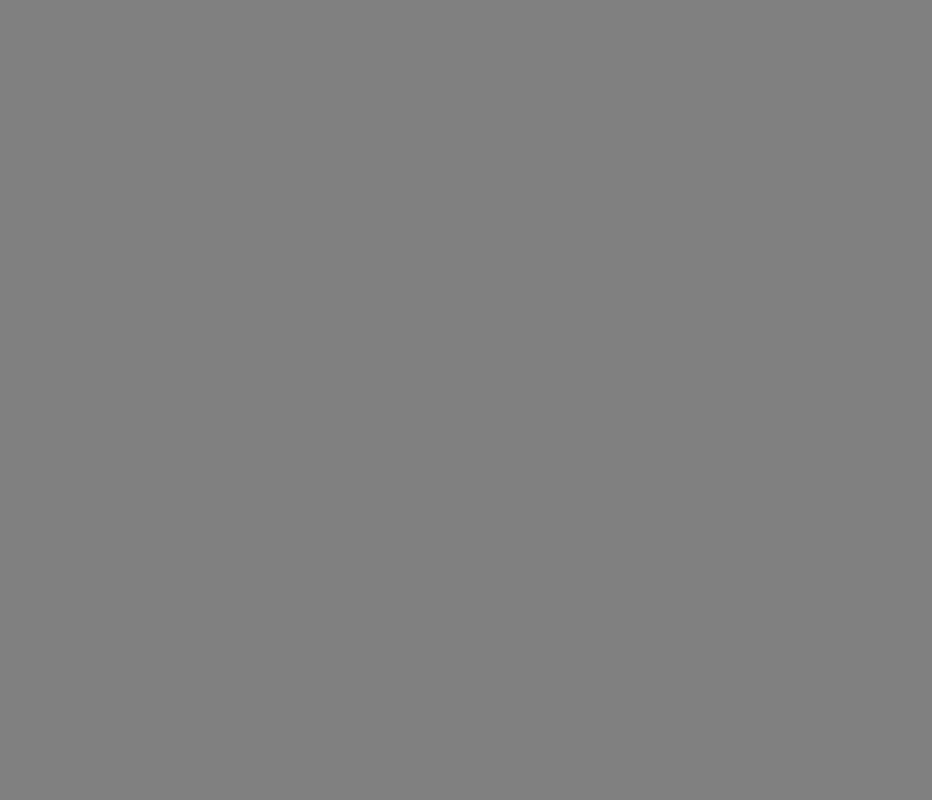
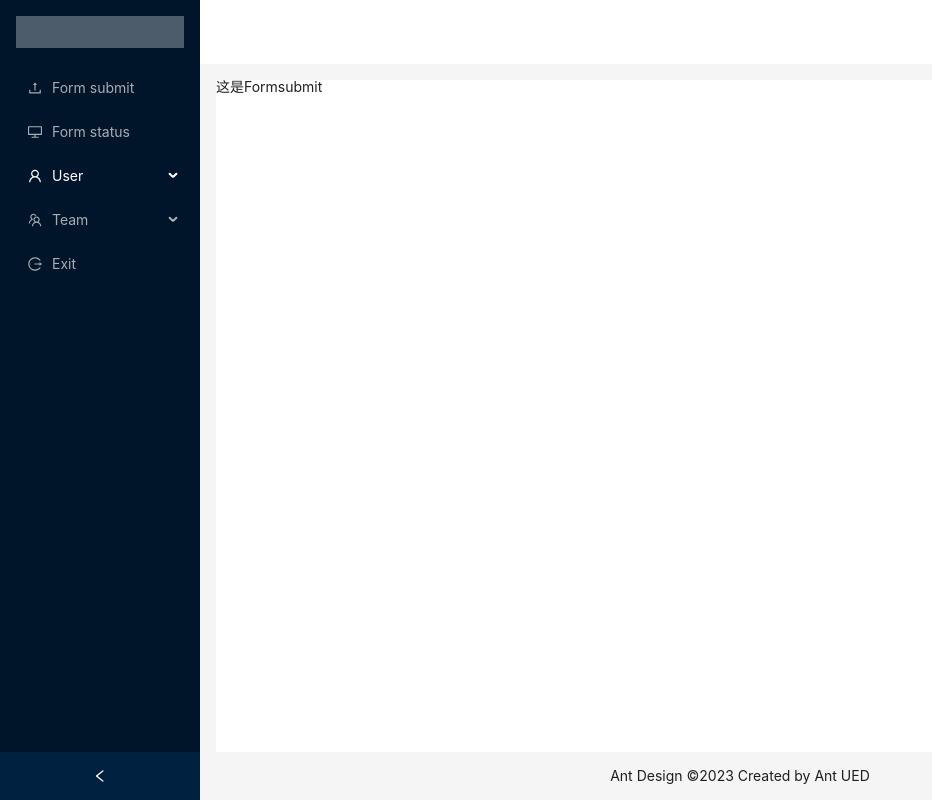
Before and after one commit to CatinUshuaia/My-second-management-system, a React (Vite) app: page /formsubmit in a window 1280 px wide. Before the commit this address had no page. Shown: the whole page, without its empty margins (0-932 px from the left). Built offline with nearby package versions, Linux system fonts and the light colour scheme.

Commit message:
Add files via upload
This is up to 24, realized router

```diff
--- a/src/assets/styles/global.scss
+++ b/src/assets/styles/global.scss
@@ -9,3 +9,9 @@ img{
     //禁止拖动图片
     -webkit-user-drag: none;
 }
+
+.demo-logo-vertical{
+    height:32px;
+    margin:16px;
+    background:rgba(255,255,255,0.3);
+}
--- a/src/router/index.tsx
+++ b/src/router/index.tsx
@@ -1,8 +1,19 @@
 import React,{lazy} from "react"
 import Home from "../views/Home"
 
-const About = lazy(() => import("../views/About"))
-const Other = lazy(() => import("../views/Other"))
+import {
+    LoadingOutlined,
+} from '@ant-design/icons';
+
+const Formsubmit = lazy(() => import("../views/Formsubmit"))
+const Formstatus = lazy(() => import("../views/Formstatus"))
+const Settings = lazy(() => import("../views/Settings"))
+const Password = lazy(() => import("../views/Password"))
+const Remarks = lazy(() => import("../views/Remarks"))
+const IOT = lazy(() => import("../views/IOT"))
+const MIT = lazy(() => import("../views/MIT"))
+const Exit = lazy(() => import("../views/Exit"))
+
 //懒加载模式
 
 // Navigate 重定向组件
@@ -12,7 +23,7 @@ import { Navigate } from "react-router-dom"
 //懒加载模式组件的写法，外面需要套一层Loading的提示加载组件
 
 function withLoadingComponent(comp:JSX.Element) {
-    return (<React.Suspense fallback={<div>Loading...</div>} >
+    return (<React.Suspense fallback={<LoadingOutlined  />} >
         {comp}
     </React.Suspense >);
 }
@@ -20,22 +31,61 @@ function withLoadingComponent(comp:JSX.Element) {
 const routes = [
     {
         path: "/", //重定向到home
-        element: <Navigate to="/home" />
+        element: <Navigate to="/settings" />
     },
 
     {
-        path: "/home",
-        element: <Home />
+        path: "/", //重定向到home
+        element: <Home />,
+        children: [
+            {
+            path: "/formsubmit",
+            element: withLoadingComponent(<Formsubmit />)
+            },
+
+            {
+                path: "/Formstatus",
+                element: withLoadingComponent(<Formstatus />)
+            },
+            {
+                path: "/Settings",
+                element: withLoadingComponent(<Settings />)
+            }, {
+                path: "/Password",
+                element: withLoadingComponent(<Password />)
+            }, {
+                path: "/Remarks",
+                element: withLoadingComponent(<Remarks />)
+            }, {
+                path: "/IOT",
+                element: withLoadingComponent(<IOT />)
+            }, {
+                path: "/MIT",
+                element: withLoadingComponent(<MIT />)
+            }, {
+                path: "/Exit",
+                element: withLoadingComponent(<Exit />)
+            },
+        ]
     },
 
-    {
-        path: "/about",
-        element: withLoadingComponent(<About />)
-    },
 
-    {
-        path: "/other",
-        element: withLoadingComponent(<Other />)
-    },
+
+    //{
+    //    path: "/home",
+    //    element: <Home />,
+    //    children:[
+    //        {
+    //            path: "/page1",
+    //            element: withLoadingComponent(<Page1 />)
+    //        },
+    //    ]
+    //},
+
+    //{
+    //    path: "/exit",
+    //    element: withLoadingComponent(<Exit />)
+    //},
+
 ]
 export default routes
--- /dev/null
+++ b/src/views/Exit.tsx
@@ -0,0 +1,9 @@
+import * as React from "react";
+
+export default function View() {
+    return (
+        <div className="other">
+            <p>Other</p>
+        </div>
+    )
+}
--- /dev/null
+++ b/src/views/Formstatus.tsx
@@ -0,0 +1,9 @@
+const View = () => {
+    return (
+        <div className="home">
+            <p>这是Formstatus</p>
+        </div>
+    )
+}
+
+export default View
--- /dev/null
+++ b/src/views/Formsubmit.tsx
@@ -0,0 +1,9 @@
+const View=()=> {
+    return (
+        <div className="home">
+            <p>这是Formsubmit</p>
+        </div>
+    )
+}
+
+export default View
--- a/src/views/Home.tsx
+++ b/src/views/Home.tsx
@@ -1,14 +1,14 @@
 import React, { useState } from 'react';
 import {
     DesktopOutlined,
-    FileOutlined,
-    PieChartOutlined,
+    UploadOutlined,
     TeamOutlined,
     UserOutlined,
+    LogoutOutlined
 } from '@ant-design/icons';
 import type { MenuProps } from 'antd';
-import { Breadcrumb, Layout, Menu, theme } from 'antd';
-
+import { Layout, Menu, theme } from 'antd';
+import { Outlet,useNavigate } from "react-router-dom"
 const { Header, Content, Footer, Sider } = Layout;
 
 type MenuItem = Required<MenuProps>['items'][number];
@@ -28,41 +28,55 @@ function getItem(
 }
 
 const items: MenuItem[] = [
-    getItem('Form submit', '1', <PieChartOutlined />),
-    getItem('Form status', '2', <DesktopOutlined />),
-    getItem('User', 'sub1', <UserOutlined />, [
-        getItem('Tom', '3'),
-        getItem('Bill', '4'),
-        getItem('Alex', '5'),
+    getItem('Form submit', '/formsubmit', <UploadOutlined />),
+    getItem('Form status', '/formstatus', <DesktopOutlined />),
+    getItem('User', '1', <UserOutlined />, [
+        getItem('Settings', '/settings',),
+        getItem('Password', '/password',),
+        getItem('Remarks', '/remarks',),
     ]),
-    getItem('Team', 'sub2', <TeamOutlined />, [getItem('IOT', '6'), getItem('MIT', '8')]),
-    getItem('Files', '9', <FileOutlined />),
+    getItem('Team', '2', <TeamOutlined />, [getItem('IOT', '/iot'), getItem('MIT', '/mit')]),
+    getItem('Exit', '/exit', <LogoutOutlined />)
 ];
+
 
 const View: React.FC = () => {
     const [collapsed, setCollapsed] = useState(false);
+    const navigateTo = useNavigate();
     const {
         token: { colorBgContainer },
     } = theme.useToken();
 
+    const menuClick = (e: { key: string }) => {
+        console.log("点击了菜单", e.key);
+
+        //点击跳转到对应的路由(代码中跳转属于编程式导航跳转)
+        navigateTo(e.key);
+    }
+
+
     return (
         <Layout style={{ minHeight: '100vh' }}>
+
+            {/*左侧侧边栏*/}
             <Sider collapsible collapsed={collapsed} onCollapse={(value) => setCollapsed(value)}>
                 <div className="demo-logo-vertical" />
-                <Menu theme="dark" defaultSelectedKeys={['1']} mode="inline" items={items} />
+                <Menu theme="dark" defaultSelectedKeys={['1']} mode="inline" items={items} onClick={menuClick} />
             </Sider>
+            {/*右侧内容*/}
+
             <Layout>
-                <Header style={{ padding: 0, background: colorBgContainer }} />
-                <Content style={{ margin: '0 16px' }}>
-                    <Breadcrumb style={{ margin: '16px 0' }}>
-                        <Breadcrumb.Item>User</Breadcrumb.Item>
-                        <Breadcrumb.Item>Bill</Breadcrumb.Item>
-                    </Breadcrumb>
-                    <div style={{ padding: 24, minHeight: 360, background: colorBgContainer }}>
-                        Bill is a cat.
-                    </div>
+                {/*右侧头部*/}
+                <Header style={{ paddingLeft: '16px', background: colorBgContainer }} >
+
+                </Header>
+                {/*右侧大空白*/}
+                <Content style={{ margin: '16px 16px 0', background: "white" }} >
+                    {/*此处放窗口*/}
+                    <Outlet />
                 </Content>
-                <Footer style={{ textAlign: 'center' }}>Ant Design ©2023 Created by Ant UED</Footer>
+
+                <Footer style={{ textAlign: 'center' ,padding:0,lineHeight:'48px'}}>Ant Design ©2023 Created by Ant UED</Footer>
             </Layout>
         </Layout>
     );
--- /dev/null
+++ b/src/views/IOT.tsx
@@ -0,0 +1,9 @@
+import * as React from "react";
+
+export default function View() {
+    return (
+        <div className="user">
+            <p>IOT</p>
+        </div>
+    )
+}
--- /dev/null
+++ b/src/views/MIT.tsx
@@ -0,0 +1,9 @@
+import * as React from "react";
+
+export default function View() {
+    return (
+        <div className="user">
+            <p>MIT</p>
+        </div>
+    )
+}
--- /dev/null
+++ b/src/views/Password.tsx
@@ -0,0 +1,9 @@
+import * as React from "react";
+
+export default function View() {
+    return (
+        <div className="user">
+            <p>Password</p>
+        </div>
+    )
+}
--- /dev/null
+++ b/src/views/Remarks.tsx
@@ -0,0 +1,9 @@
+import * as React from "react";
+
+export default function View() {
+    return (
+        <div className="user">
+            <p>Remarks</p>
+        </div>
+    )
+}
--- /dev/null
+++ b/src/views/Settings.tsx
@@ -0,0 +1,9 @@
+import * as React from "react";
+
+export default function View() {
+    return (
+        <div className="team">
+            <p>Settings</p>
+        </div>
+    )
+}
```
